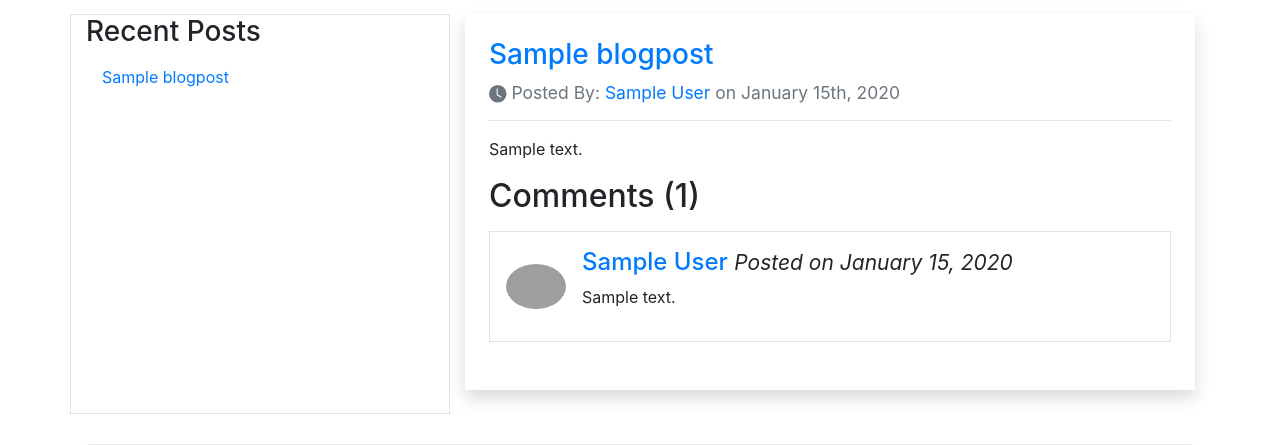
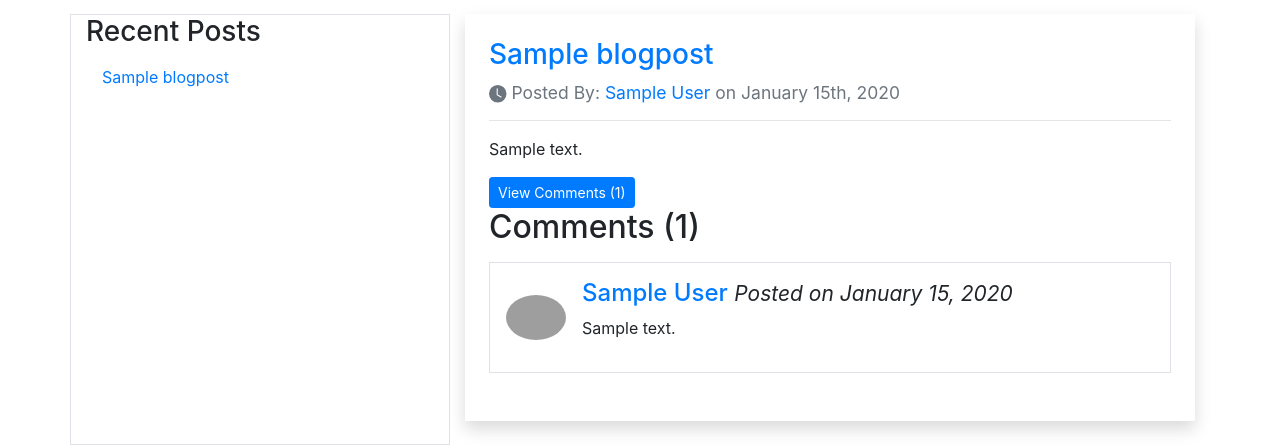
Before and after one commit to jordandelaney/microblog, a Django app: template blog/templates/blog/post_detail.html in a window 1280 px wide. Shown: the part 56-501 px from the top of the page. Run offline with Django 3.2, Linux system fonts and the light colour scheme; the template is opened without the code that fills it: values that come from a table or form of the project are taken from there, others are empty; tables that the repository leaves empty hold one stand-in row (values such as "Sample post"); some libraries are stand-ins or nearby versions; grey boxes are pictures that could not be loaded.

Commit message:
Changing conditionals

```diff
--- a/blog/templates/blog/post_detail.html
+++ b/blog/templates/blog/post_detail.html
@@ -8,6 +8,9 @@
                 </svg> Posted By: <a href="{% url 'blog:blogger-detail' post.blogger.username %}">{{ post.blogger.first_name }} {{ post.blogger.last_name }}</a> on {{ post.date_added|date:"F jS, Y" }}</small></h5>
                 <hr>
                 <p>{{ post.content|safe }}</p>
+                {% if user.is_anonymous %}
+                <a class="btn btn-sm btn-primary" href="{% url 'blog:post-detail' post.pk post.slug %}#comments">View Comments ({{ post.comment_set.count }})</a>
+                {% endif %}
 {% if user.is_authenticated %}
                 <div class="btn group btn-group-sm" role="group">
                     <a class="btn btn-primary" href="#comments">View Comments ({{ post.comment_set.count }})</a>
@@ -19,9 +22,8 @@
                             <a class="dropdown-item" href="{% url 'blog:edit-post' post.pk %}">Edit Post</a> <a class="dropdown-item" href="{% url 'blog:delete-post' post.pk %}">Delete Post</a>
                             </div>
                     </div>
+                        {% endif %}
                 </div>
-                        {% endif %}
-
             {% endif %}
 <h2 id="comments">Comments ({{ post.comment_set.count }})</h2>
 {% if comments %}
```
